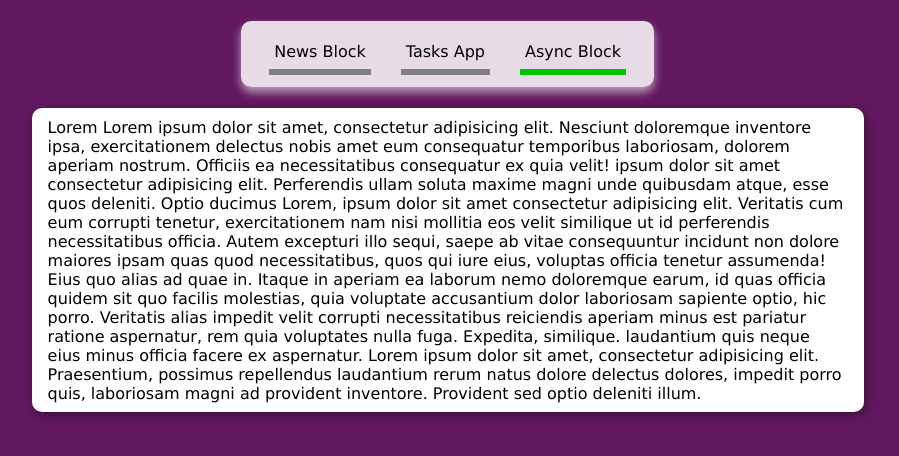
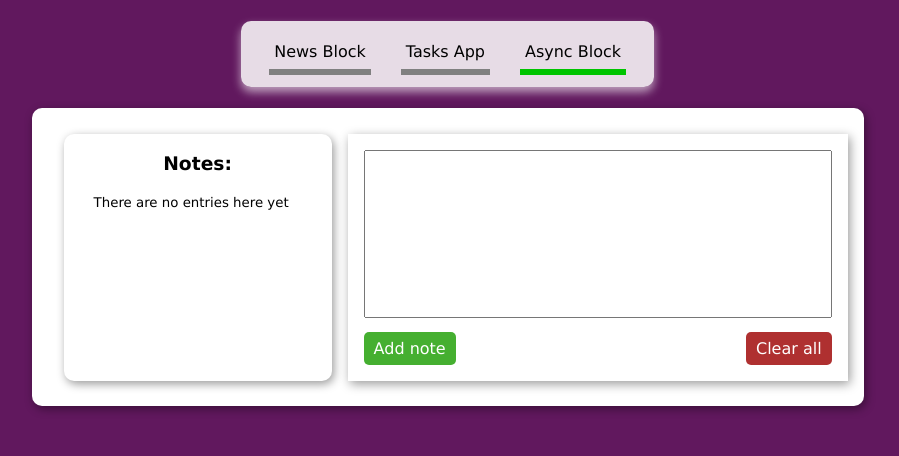
Before and after one commit to fixmol/vue-first-works, a Vue app: page / in a window 1280 px wide. Both pictures are taken after a click on the button "Async Block". Shown: the top 456 px of the page, without its empty margins (194-1093 px from the left). Built offline with nearby package versions, Linux system fonts and the light colour scheme.

Commit message:
Made the third block with the notes application

```diff
--- a/src/App.vue
+++ b/src/App.vue
@@ -13,8 +13,8 @@
       Tasks App</button>
 
       <button class="btn_header"
-      :class="{'active': activeComponent == 'async'}"
-      @click="activeComponent = 'async'">
+      :class="{'active': activeComponent == 'notes'}"
+      @click="activeComponent = 'notes'">
       Async Block</button>
     </div>
 
@@ -29,7 +29,7 @@
 <script>
 import NewsApp from './components/news/NewsApp'
 import TasksApp from './components/task/TasksApp'
-import AsyncApp from './components/async/AsyncApp'
+import NotesApp from './components/notes/NotesApp'
 
 export default {
   data() {
@@ -47,7 +47,7 @@ export default {
   components: {
     'news-app': NewsApp,
     'tasks-app': TasksApp,
-    'async-app': AsyncApp
+    'notes-app': NotesApp
   }
 }
 </script>
--- a/src/components/async/AsyncApp.vue
+++ /dev/null
@@ -1,3 +0,0 @@
-<template>
-  <div class="card">Lorem Lorem ipsum dolor sit amet, consectetur adipisicing elit. Nesciunt doloremque inventore ipsa, exercitationem delectus nobis amet eum consequatur temporibus laboriosam, dolorem aperiam nostrum. Officiis ea necessitatibus consequatur ex quia velit! ipsum dolor sit amet consectetur adipisicing elit. Perferendis ullam soluta maxime magni unde quibusdam atque, esse quos deleniti. Optio ducimus Lorem, ipsum dolor sit amet consectetur adipisicing elit. Veritatis cum eum corrupti tenetur, exercitationem nam nisi mollitia eos velit similique ut id perferendis necessitatibus officia. Autem excepturi illo sequi, saepe ab vitae consequuntur incidunt non dolore maiores ipsam quas quod necessitatibus, quos qui iure eius, voluptas officia tenetur assumenda! Eius quo alias ad quae in. Itaque in aperiam ea laborum nemo doloremque earum, id quas officia quidem sit quo facilis molestias, quia voluptate accusantium dolor laboriosam sapiente optio, hic porro. Veritatis alias impedit velit corrupti necessitatibus reiciendis aperiam minus est pariatur ratione aspernatur, rem quia voluptates nulla fuga. Expedita, similique. laudantium quis neque eius minus officia facere ex aspernatur. Lorem ipsum dolor sit amet, consectetur adipisicing elit. Praesentium, possimus repellendus laudantium rerum natus dolore delectus dolores, impedit porro quis, laboriosam magni ad provident inventore. Provident sed optio deleniti illum.</div>
-</template>
--- /dev/null
+++ b/src/components/notes/NotesApp.vue
@@ -0,0 +1,77 @@
+<template>
+  <div class="template_notes">
+
+    <div class="card_notes">
+      <h3 style="text-align: center">Notes:</h3>
+      <small style="margin: 30px"
+        v-show="!notesList.length">
+        There are no entries here yet
+      </small>
+      <ul>
+        <li class="notesItem" v-for="item in notesList" :key="item"
+          @click="textareaValue = item.text" @click.right="deleteNote">
+          {{ item.date }} |
+          {{ item.text.substring(0,7) }}{{ item.text.length > 6 ? '..' : '' }}
+        </li>
+      </ul>
+    </div>
+
+    <div class="card_textarea">
+      <textarea class="textarea"
+        v-model="textareaValue"
+        @keypress.enter.prevent="addNote">
+      </textarea>
+      <br>
+      <button class="add_note" @click="addNote">Add note</button>
+      <button class="clear_allnotes" @click="clearAllNotes">Clear all</button>
+    </div>
+
+  </div>
+</template>
+
+
+<script>
+export default {
+  data() {
+    return {
+      textareaValue: '',
+      notesList: []
+    }
+  },
+
+  methods: {
+    addNote() {
+      if (this.textareaValue !== '') {
+        let noteData = new Object()
+        noteData.date = new Date().toLocaleTimeString()
+        noteData.text = this.textareaValue
+
+        this.notesList.push(noteData)
+        this.textareaValue = ''
+      }
+    },
+
+    deleteNote(event) {
+      event.preventDefault()
+      let textContent = event.target.textContent
+
+      for (let i = 0; i < this.notesList.length; i++) {
+        if (this.notesList[i].date.length == 10) {
+          if (this.notesList[i].date == textContent.substring(0, 10)) {
+            this.notesList.splice(i, 1)
+          }
+        }
+        else if (this.notesList[i].date.length == 11) {
+          if (this.notesList[i].date == textContent.substring(0, 11)) {
+            this.notesList.splice(i, 1)
+          }
+        }
+      }
+    },
+
+    clearAllNotes() {
+      this.notesList = []
+    }
+  }
+}
+</script>
--- a/src/theme.css
+++ b/src/theme.css
@@ -205,3 +205,75 @@ body {
   background:rgba(196, 74, 74, 0.74);
   transition: all 0.3s;
 }
+/* ================================== */
+
+/* ======    NOTES   ======== */
+
+.template_notes {
+  max-width: 800px;
+  padding: .6rem 1rem;
+  margin: 1rem auto;
+  border-radius: 10px;
+  box-shadow: 2px 3px 10px rgba(0, 0, 0, 0.4);
+  background: #fff;
+  display: flex;
+}
+
+.card_notes {
+  width: 300px;
+  margin: 1rem;
+  border-radius: 10px;
+  box-shadow: 2px 3px 10px rgba(0, 0, 0, 0.4);
+  background: #fff;
+}
+
+.card_textarea {
+  width: fit-content;
+  height: fit-content;
+  padding: 1rem;
+  margin: 1rem auto;
+  box-shadow: 2px 3px 10px rgba(0, 0, 0, 0.4);
+  background: #fff;
+}
+
+.textarea {
+  width: 450px;
+  height: 150px;
+  padding: 0.5rem;
+  resize: none;
+}
+
+.add_note {
+  font-size: 16px;
+  padding: 7px 10px;
+  margin-top: 10px;
+  color: white;
+  border: 0px;
+  border-radius: 5px;
+  background: rgb(69, 175, 48);
+  cursor: pointer;
+  transition: all 0.3s;
+}
+
+.clear_allnotes {
+  font-size: 16px;
+  padding: 7px 10px;
+  margin-top: 10px;
+  float: right;
+  color: white;
+  border: 0px;
+  border-radius: 5px;
+  background: rgb(175, 48, 48);
+  cursor: pointer;
+  transition: all 0.3s;
+}
+
+.notesItem {
+  cursor: pointer;
+  padding: 2px 3px;
+  transition: all 0.2s;
+}
+
+.notesItem:hover {
+  background: rgba(0, 0, 0, 0.247);
+}
```
Also changed, not shown: src/components/task/TasksApp.vue (+9 -6 lines).
